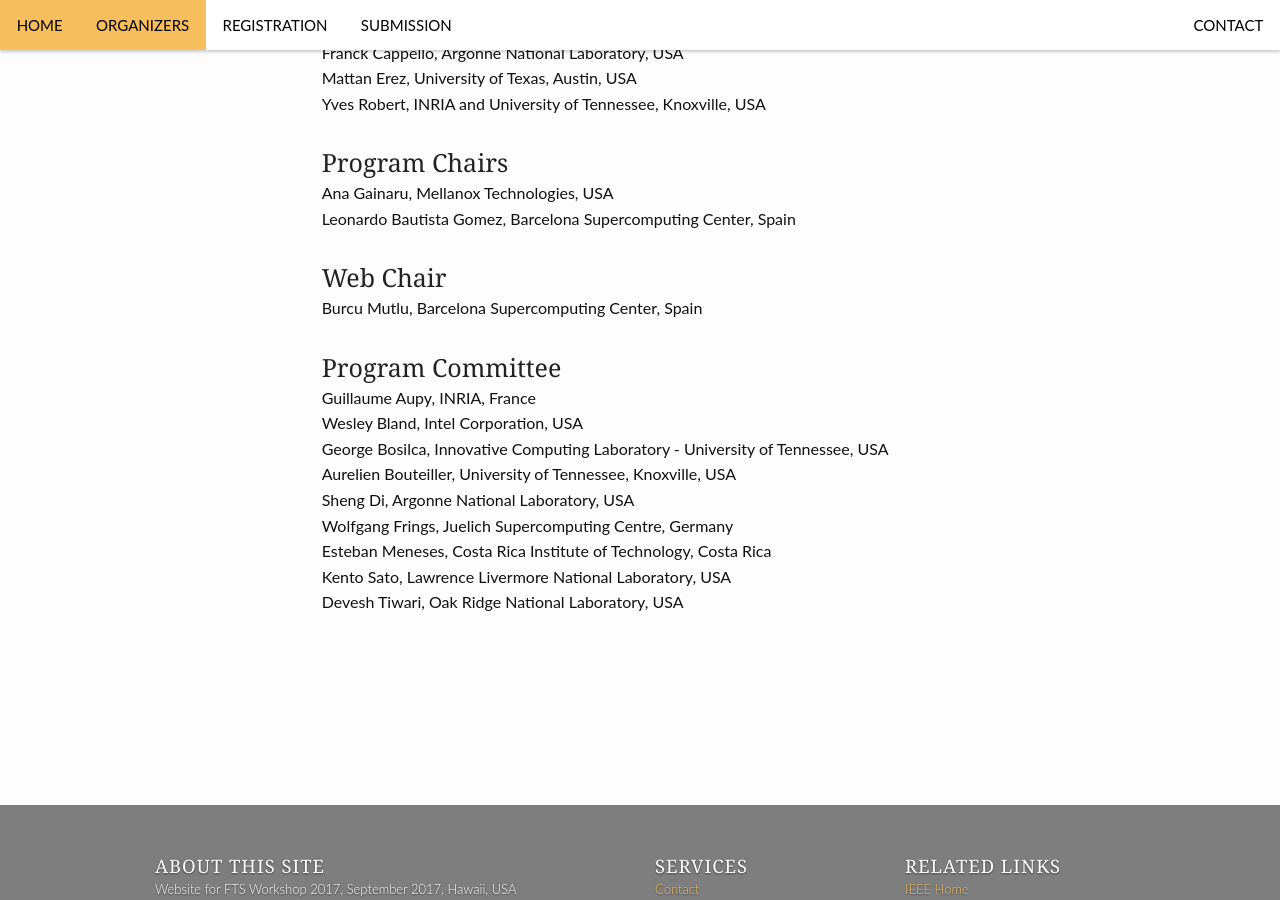
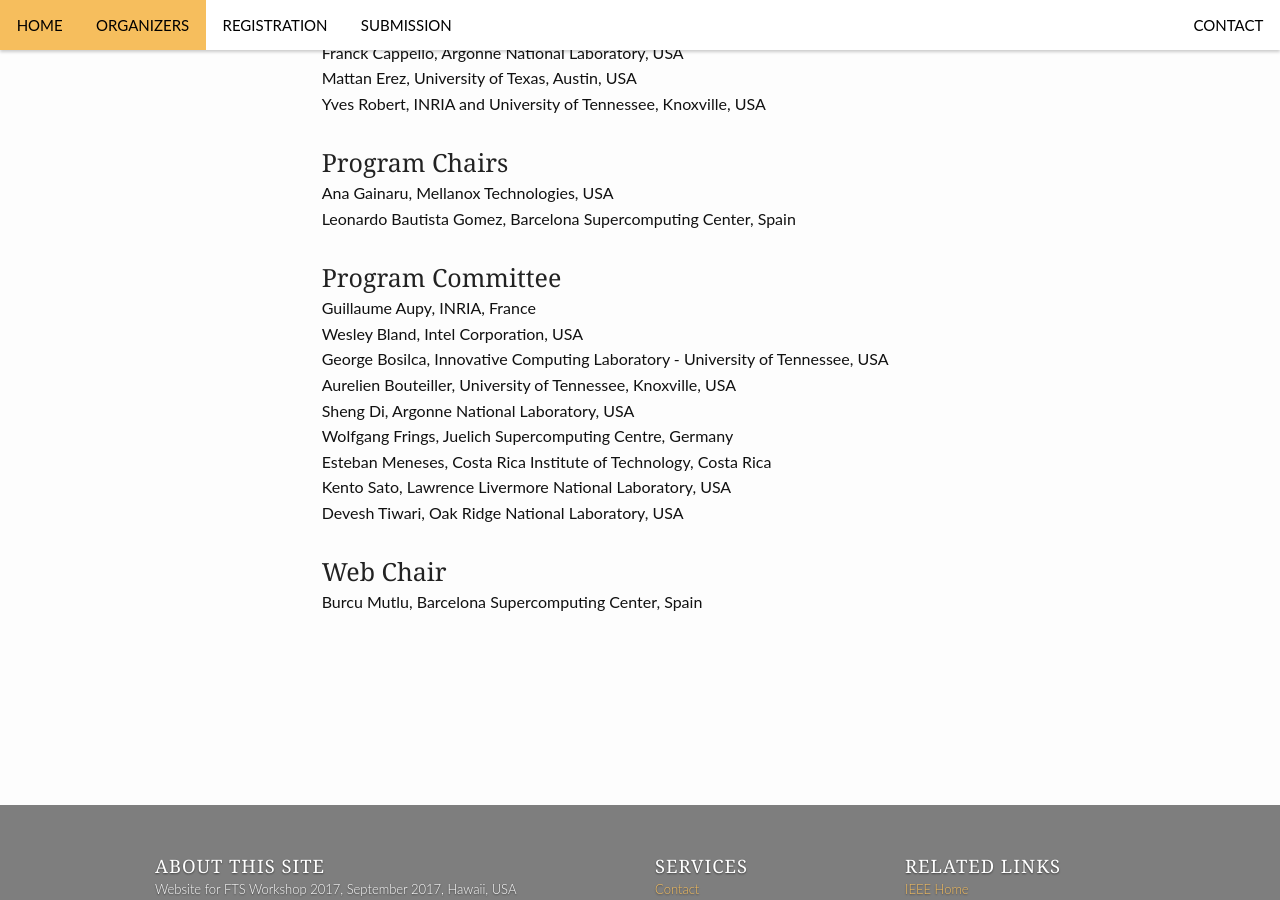
Before and after one commit to fts-workshop/fts17.github.io, a Jekyll site: the page built from organizers.md, in a window 1280 px wide and 900 px high, scrolled down 587 px. Built offline with Jekyll 4.4.1, drawn with Linux system fonts in a browser that asks for light colours; part of the change alters nothing that is shown.

```diff
--- a/organizers.md
+++ b/organizers.md
@@ -21,10 +21,6 @@ Yves Robert, INRIA and University of Tennessee, Knoxville, USA
 Ana Gainaru, Mellanox Technologies, USA<br>
 Leonardo Bautista Gomez, Barcelona Supercomputing Center, Spain<br>
 
-<h3>Web Chair </h3>
-
-Burcu Mutlu, Barcelona Supercomputing Center, Spain
-
 <h3>Program Committee </h3>
 
 Guillaume Aupy, INRIA, France<br>
@@ -36,3 +32,7 @@ Wolfgang Frings, Juelich Supercomputing Centre, Germany<br>
 Esteban Meneses, Costa Rica Institute of Technology, Costa Rica<br>
 Kento Sato, Lawrence Livermore National Laboratory, USA<br>
 Devesh Tiwari, Oak Ridge National Laboratory, USA<br>
+
+<h3>Web Chair </h3>
+
+Burcu Mutlu, Barcelona Supercomputing Center, Spain
```
